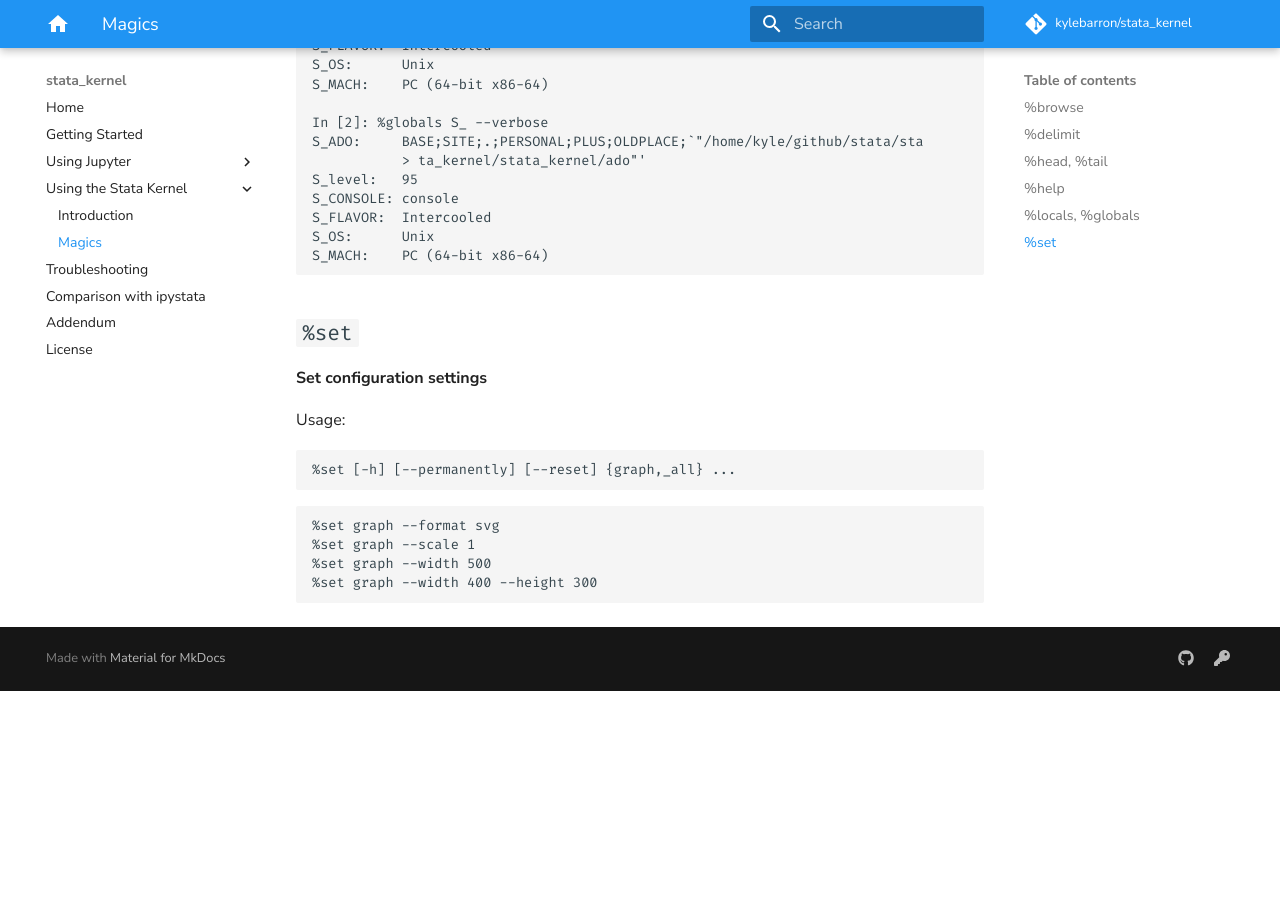
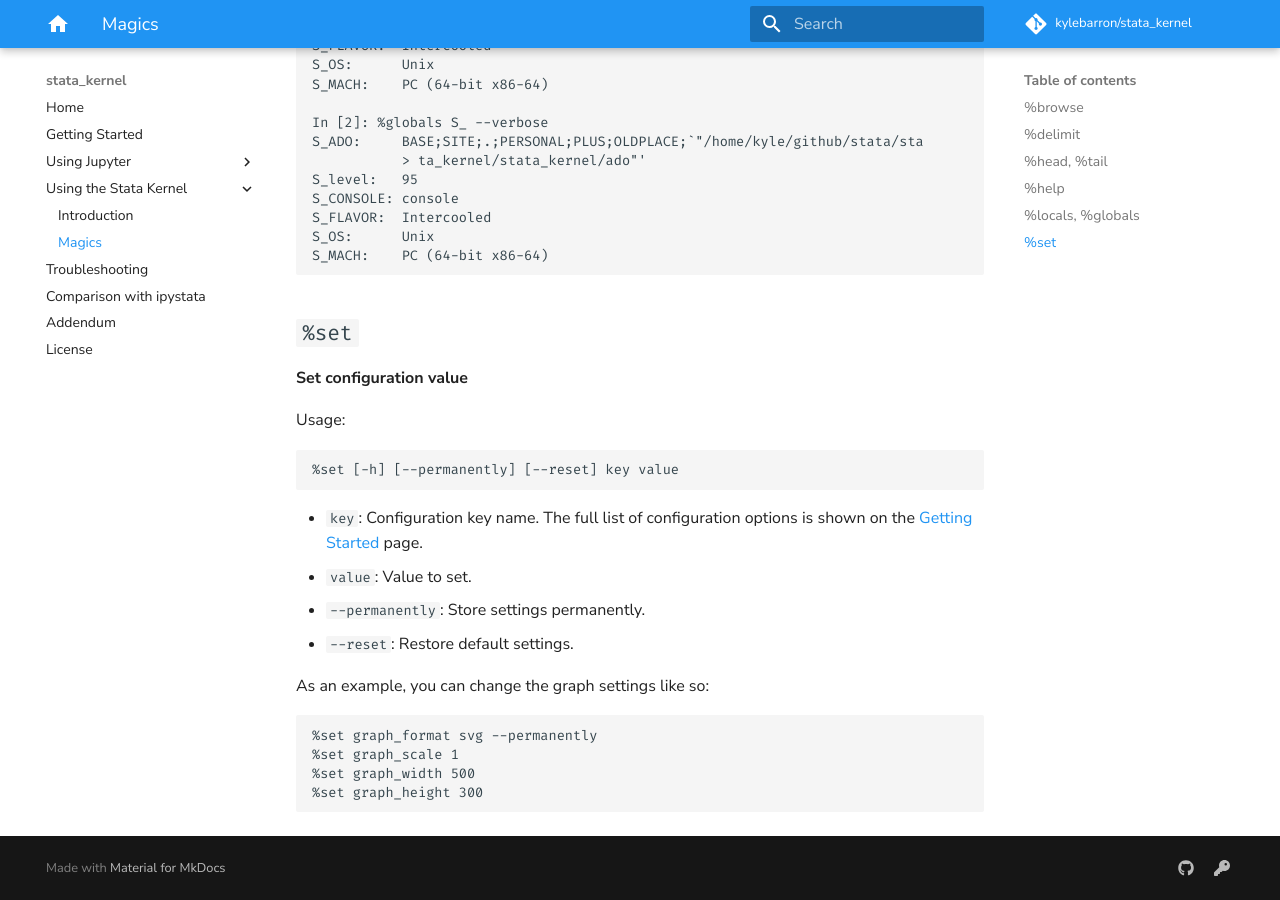
Before and after one commit to kylebarron/stata_kernel, an MkDocs documentation site: the page built from docs/src/using_stata_kernel/magics.md, in a window 1280 px wide and 900 px high, scrolled down 3982 px. Built offline with MkDocs 1.6.1 and Material for MkDocs 9.7.7, drawn with Linux system fonts in a browser that asks for light colours; comment, search, counter and statistics services are not loaded; before the commit the page ends 4673 px from its top, so only the background shows below that.

Commit message:
Update docs

````diff
--- a/docs/src/using_stata_kernel/magics.md
+++ b/docs/src/using_stata_kernel/magics.md
@@ -133,18 +133,25 @@ S_MACH:    PC (64-bit x86-64)
 
 ## `%set`
 
-**Set configuration settings**
+**Set configuration value**
 
 Usage:
 ```
-%set [-h] [--permanently] [--reset] {graph,_all} ...
+%set [-h] [--permanently] [--reset] key value
 ```
 
+- `key`: Configuration key name. The full list of configuration options is shown on the [Getting Started](../getting_started.md#configuration) page.
+- `value`: Value to set.
+- `--permanently`: Store settings permanently.
+- `--reset`: Restore default settings.
+
+As an example, you can change the graph settings like so:
+
 ```
-%set graph --format svg
-%set graph --scale 1
-%set graph --width 500
-%set graph --width 400 --height 300
+%set graph_format svg --permanently
+%set graph_scale 1
+%set graph_width 500
+%set graph_height 300
 ```
 
 <!-- ## `%time`
````
Also changed, not shown: docs/src/getting_started.md (+11 -11 lines).
